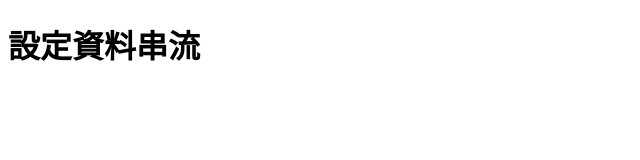
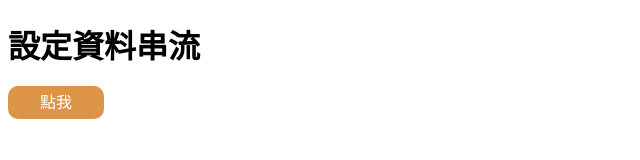
Before and after one commit to ninewill/ga4-test, a plain HTML site: page index.html in a window 1280 px wide. Shown: the whole page, without its empty margins (0-640 px from the left). Drawn offline with Linux system fonts and the light colour scheme.

Commit message:
新增按鈕

```diff
--- a/index.html
+++ b/index.html
@@ -14,8 +14,19 @@
 
   gtag('config', 'G-20KG2EL26Y');
 </script>
+
+<style>
+	a{
+		padding: 0.5rem 2rem;
+		border-radius: 10px;
+		background-color: rgb(220, 148, 71);
+		text-decoration: none;
+		color: #fff;
+	}
+</style>
 </head>
 <body>
 	<h1>設定資料串流</h1>
+	<a href="https://www.appedu.com.tw/" target="_blank">點我</a>
 </body>
 </html>
```
